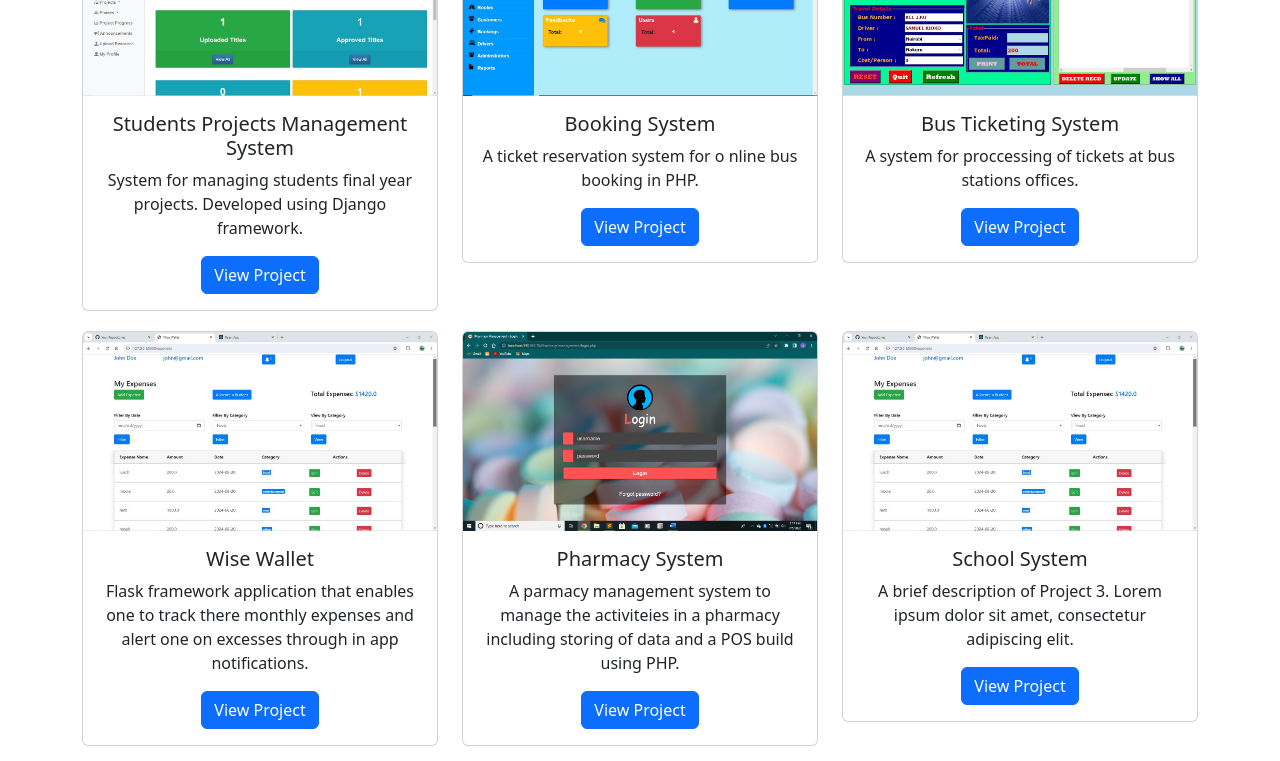
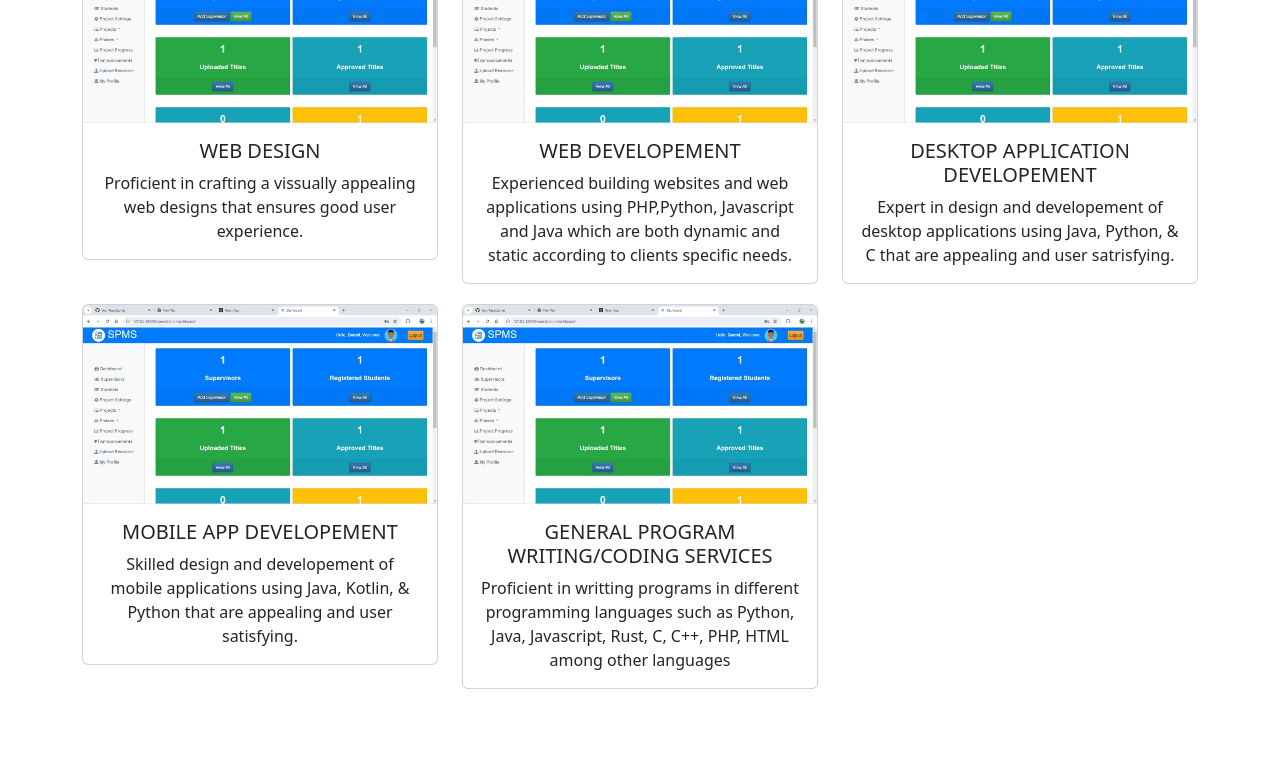
Before and after one commit to Danielkioko18/Portfolio-app-using-ReactJS, a React (Create React App) app: page / in a window 1280 px wide. Shown: the part 1440-2201 px from the top of the page. Built offline with nearby package versions, Linux system fonts and the light colour scheme.

Commit message:
Services updated

```diff
--- a/src/App.js
+++ b/src/App.js
@@ -4,6 +4,7 @@ import { BrowserRouter as Router, Route, Routes } from "react-router-dom";
 import Header from './components/Header';
 import Footer from './components/Footer';
 import Home from './components/Home';
+import Services from './components/Services';
 
 function App() {
   return (
--- a/src/components/Home.js
+++ b/src/components/Home.js
@@ -2,6 +2,7 @@ import React from 'react';
 import { Container, Row, Col, Button, Card } from 'react-bootstrap';
 //import { FaPhone, FaLinkedin, FaEnvelope } from "react-icons/fa";
 import './Home.css'; // Import custom CSS if needed
+import Services from './Services';
 
 const Home = () => {
   return (
@@ -110,6 +111,8 @@ const Home = () => {
             </Row>
           </Col>
         </Row>
+
+        <Services />
 
         <Row id='projects' className="my-5">
           <Col>
--- a/src/components/Services.js
+++ b/src/components/Services.js
@@ -1,28 +1,77 @@
 import React from 'react';
-import { Container, Row, Col } from 'react-bootstrap';
+import { Card, Button, Container, Row, Col } from 'react-bootstrap';
 import './Footer.css'; // Import custom CSS for additional styling if needed
 
-const Footer = () => {
+const Services = () => {
     return(
         <Row id='services' className='my-5'>
             <Col>
-                <h2>Projects</h2>
+                <h2>My Services</h2>
+                <h6>Discover among others, some of Kioko's services based on his expertise and experience that he offers.</h6>
                 <Row>
                     <Col md={4}>
                         <Card>
                         <Card.Img variant="top" src="spms.jpg" />
                         <Card.Body>
-                        <Card.Title>Students Projects Management System</Card.Title>
+                            <Card.Title>WEB DESIGN</Card.Title>
                             <Card.Text>
-                        System for managing students final year projects.
-                        Developed using Django framework.
+                                Proficient in crafting a vissually appealing web designs that ensures good user experience.
                             </Card.Text>
-                        <Button variant="primary" href="https://github.com/your-username/project1">View Project</Button>
+                        </Card.Body>
+                        </Card>
+                    </Col>
+                    <Col md={4}>
+                        <Card>
+                        <Card.Img variant="top" src="spms.jpg" />
+                        <Card.Body>
+                            <Card.Title>WEB DEVELOPEMENT</Card.Title>
+                            <Card.Text>
+                                Experienced building websites and web applications using PHP,Python, Javascript and Java
+                                 which are both dynamic and static according to clients specific needs.
+                            </Card.Text>
+                        </Card.Body>
+                        </Card>
+                    </Col>
+                    <Col md={4}>
+                        <Card>
+                        <Card.Img variant="top" src="spms.jpg" />
+                        <Card.Body>
+                            <Card.Title>DESKTOP APPLICATION DEVELOPEMENT</Card.Title>
+                            <Card.Text>
+                                Expert in design and developement of desktop applications using Java, Python, & C
+                                that are appealing and user satrisfying.
+                            </Card.Text>
+                        </Card.Body>
+                        </Card>
+                    </Col>
+                    <Col md={4}>
+                        <Card>
+                            <Card.Img variant="top" src="spms.jpg" />
+                            <Card.Body>
+                                <Card.Title>MOBILE APP DEVELOPEMENT</Card.Title>
+                                <Card.Text>
+                                    Skilled design and developement of mobile applications using Java, Kotlin, & Python
+                                    that are appealing and user satisfying.
+                                </Card.Text>
+                            </Card.Body>
+                        </Card>
+                    </Col>
+                    <Col md={4}>
+                        <Card>
+                            <Card.Img variant="top" src="spms.jpg" />
+                            <Card.Body>
+                                <Card.Title>GENERAL PROGRAM WRITING/CODING SERVICES</Card.Title>
+                                <Card.Text>
+                                    Proficient in writting programs in different programming languages such as
+                                    Python, Java, Javascript, Rust, C, C++, PHP, HTML among other languages
+                                </Card.Text>
                             </Card.Body>
                         </Card>
                     </Col>
                 </Row>
             </Col>
         </Row>
-    )
+    );
 }
+
+export default Services;
```
Lines whose indentation alone changed are shown as unchanged.
